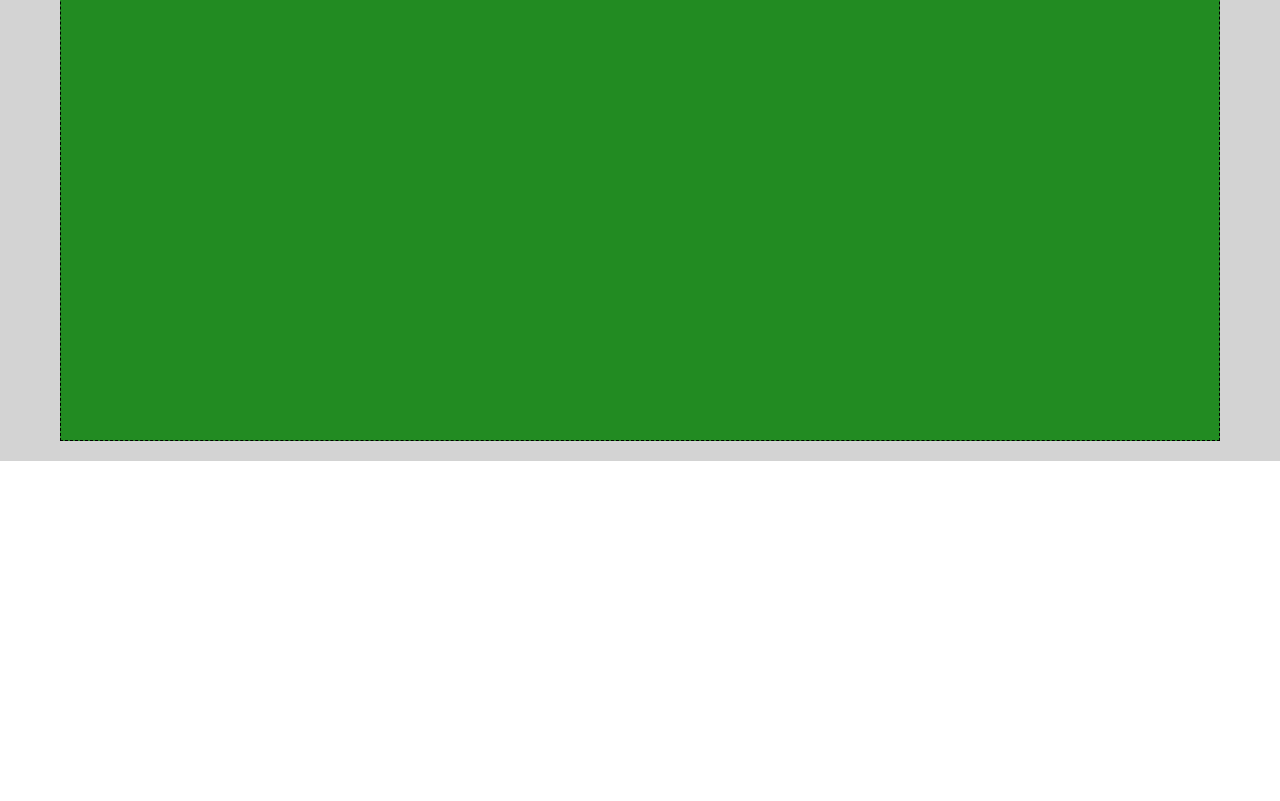
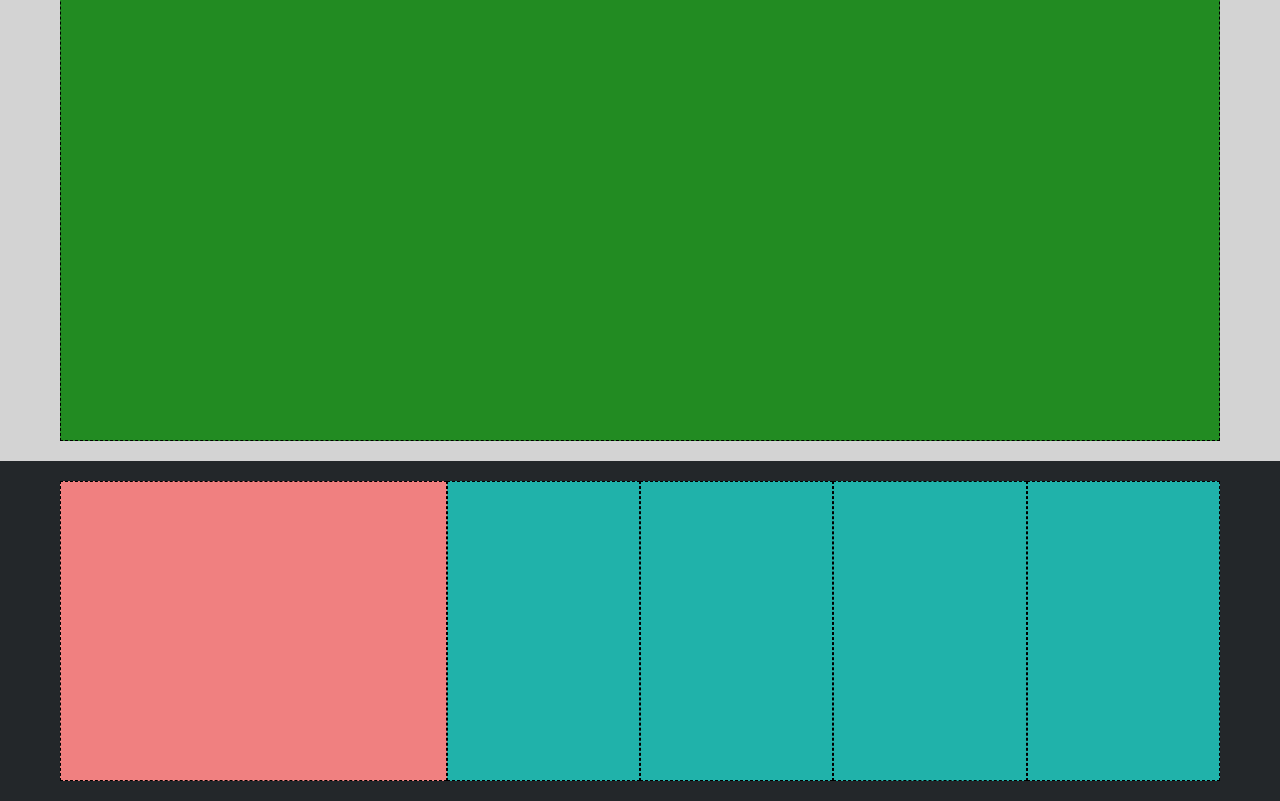
Before and after one commit to EmanueleCozzolino18/htmlcss-struttura-discord, a plain HTML site: page index.html in a window 1280 px wide. Shown: the part 1559-2360 px from the top of the page. Before the commit the page ends 2020 px from the top, so only its background shows below. Drawn offline with Linux system fonts and the light colour scheme.

Commit message:
[UPD] added the boxes with calc

```diff
--- a/css/style.css
+++ b/css/style.css
@@ -34,6 +34,16 @@ header {
     width: 100%;
 }
 
+.col-2 {
+    width: calc(100% / 6 * 2);
+    background-color: #F08080;
+}
+
+.col-n {
+    width: calc(100% / 6);
+    background-color: #20B2AA;
+}
+
 .bg-gold {
     background-color: #DAA520;
 }
@@ -62,6 +72,10 @@ header {
     background-color: #228B22;
 }
 
+.bg-lightdark {
+    background-color: #23272A;
+}
+
 .padding-20 {
     padding: 20px;
 }
--- a/index.html
+++ b/index.html
@@ -59,6 +59,18 @@
                 </div>
             </div>
         </div>
+
+        <div class="bg-lightdark ">
+            <div class="container">
+                <div class="row padding-20">
+                    <div class="col-2 height300 border-dash"></div>
+                    <div class="col-n height300 border-dash"></div>
+                    <div class="col-n height300 border-dash"></div>
+                    <div class="col-n height300 border-dash"></div>
+                    <div class="col-n height300 border-dash"></div>
+                </div>
+            </div>
+        </div>
     </main>
 </body>
 
```
